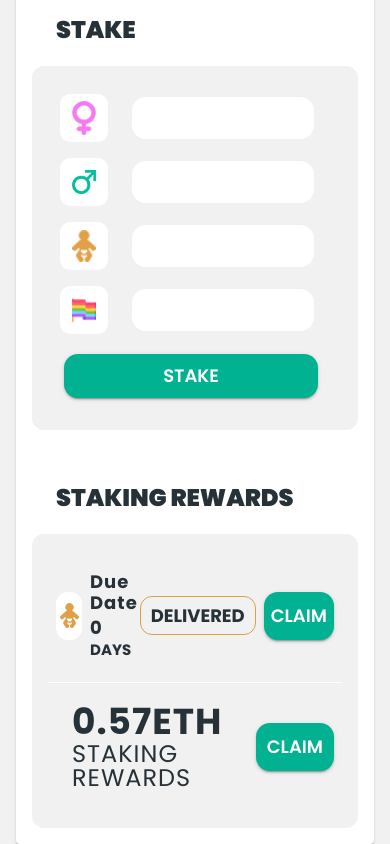
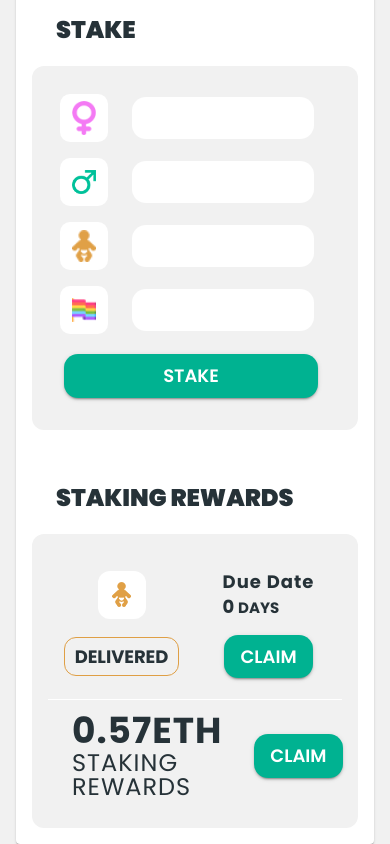
Before and after one commit to web1monster/react-nft, a React (Create React App) app: page / in a window 390 px wide. Shown: the part 1683-2527 px from the top of the page. Built offline with nearby package versions, Linux system fonts and the light colour scheme.

Commit message:
style: working on Staking Rewards responsive

```diff
--- a/src/Dashboard.js
+++ b/src/Dashboard.js
@@ -120,7 +120,7 @@ function Dashboard({account, balance}) {
                 <Grid item>
                   <Typography className={classes.title} variant="h4">STAKING REWARDS</Typography>
                 </Grid>
-                <StakingReward />
+                <StakingReward isMobile={isMobile} />
               </Grid>
             </Grid>
           </Grid>
--- a/src/components/StakingRewards.js
+++ b/src/components/StakingRewards.js
@@ -5,7 +5,7 @@ import Baby from '../assets/baby.png';
 import Typography from "@material-ui/core/Typography";
 import Button from "@material-ui/core/Button";
 
-const StakingReward = ({Icon}) => {
+const StakingReward = ({isMobile}) => {
   const useStyles = makeStyles(theme => ({
     root: {
       height: '294px',
@@ -73,8 +73,6 @@ const StakingReward = ({Icon}) => {
     },
     button: {
       margin: theme.spacing(1),
-      width: '35%',
-      height: '48px',
       borderRadius: '14px',
       fontSize: '18px',
       fontWeight: 600,
@@ -85,28 +83,40 @@ const StakingReward = ({Icon}) => {
 
   return (
     <Grid className = {classes.root} container direction="column" justify="space-evenly">
-      <Grid container className={classes.date} alignItems="center" justify="space-between">
+      <Grid container direction="row" alignItems="center" justify="space-between">
+        <Grid item xs={6} md container justify="center" alignItems="center">
           <Grid className={classes.icon} container justify="center" alignItems="center">
             <img src={Baby} alt="avatar"/>
           </Grid>
+        </Grid>
+        <Grid item xs={6} md container justify="center" alignItems="center">
           <Grid className={classes.tDate} container justify="center" direction="column">
             <Typography className={classes.dueDate}>Due Date</Typography>
             <Typography className={classes.days}>0 <small>DAYS</small></Typography>
           </Grid>
+        </Grid>
+        <Grid item xs={6} md container justify="center" alignItems="center">
           <Typography className={classes.status}>DELIVERED</Typography>
+        </Grid>
+        <Grid item xs={6} md container justify="center" alignItems="center">
           <Button variant="contained" color="primary" className={classes.button}>
             CLAIM
           </Button>
         </Grid>
+      </Grid>
       <Grid className={classes.line} />
       <Grid container className={classes.content} justify="space-between" alignItems="center">
+        <Grid container item xs={12} md>
           <Grid className={classes.tEther} container justify="center" direction="column">
             <Typography className={classes.ether}>0.57ETH</Typography>
             <Typography className={classes.rewards}>STAKING REWARDS</Typography>
           </Grid>
+        </Grid>
+        <Grid container item xs={12} md>
           <Button variant="contained" color="primary" className={classes.button}>
             CLAIM
           </Button>
+        </Grid>
       </Grid>
     </Grid>
   )
```
Lines whose indentation alone changed are shown as unchanged.
